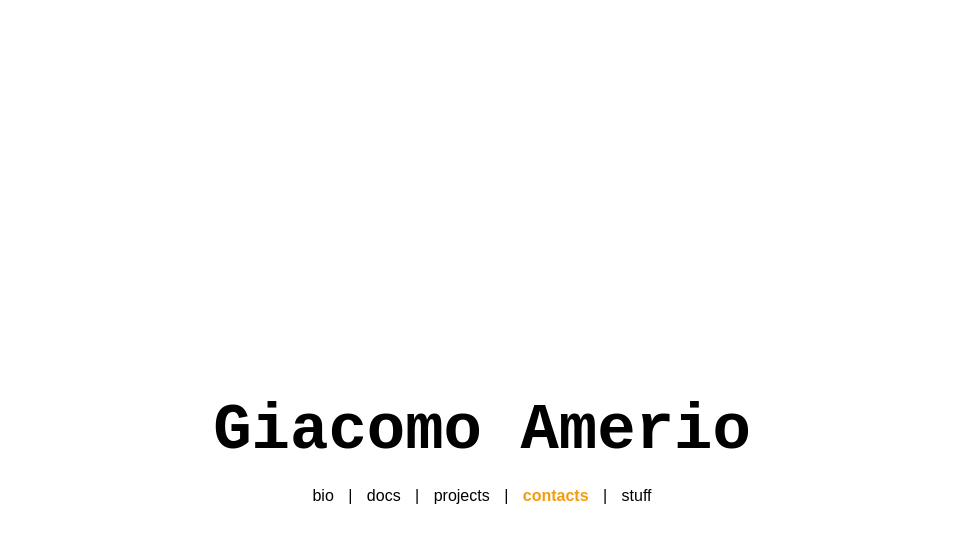
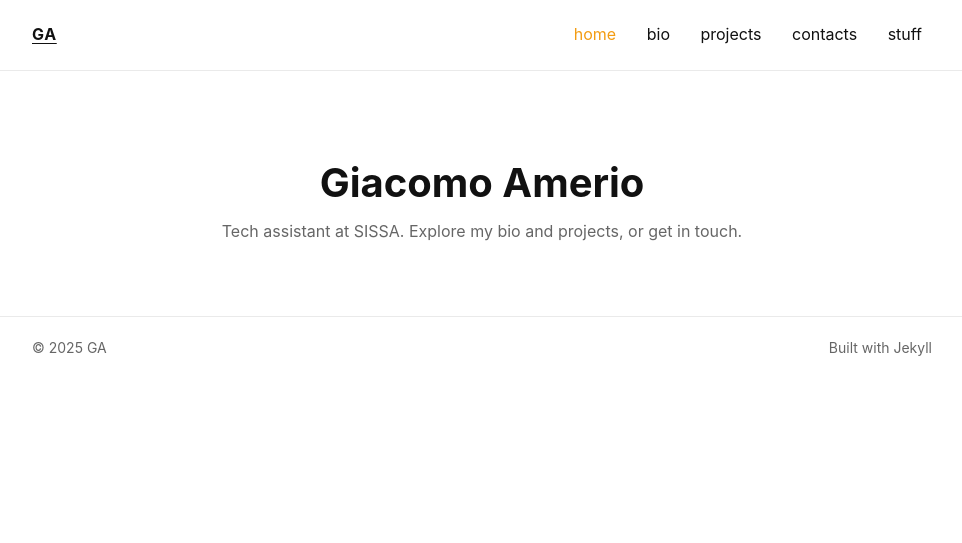
Before and after one commit to Giaco-am/Giaco-am.github.io, a Jekyll site: the page built from index.md, in a window 1280 px wide. Shown: the top 543 px of the page, without its empty margins (158-1120 px from the left). Built offline with Jekyll 4.4.1, drawn with Linux system fonts in a browser that asks for light colours.

Commit message:
overall improv

```diff
--- a/_layouts/default.html
+++ b/_layouts/default.html
@@ -7,6 +7,26 @@
   <link rel="stylesheet" href="{{ '/assets/css/styles.css' | relative_url }}">
 </head>
 <body>
-  {{ content }}
+  <nav class="site-nav">
+    <div class="container">
+      <a class="brand" href="{{ '/' | relative_url }}">GA</a>
+      <div class="nav-links">
+        <a href="{{ '/' | relative_url }}"{% if page.url == '/' %} class="active"{% endif %}>home</a>
+        <a href="{{ '/bio/' | relative_url }}"{% if page.url == '/bio/' %} class="active"{% endif %}>bio</a>
+        <a href="{{ '/projects/' | relative_url }}"{% if page.url == '/projects/' %} class="active"{% endif %}>projects</a>
+        <a href="{{ '/contact/' | relative_url }}"{% if page.url == '/contact/' %} class="active"{% endif %}>contacts</a>
+        <a href="{{ '/stuff/' | relative_url }}"{% if page.url == '/stuff/' %} class="active"{% endif %}>stuff</a>
+      </div>
+    </div>
+  </nav>
+  <main class="container">
+    {{ content }}
+  </main>
+  <footer class="site-footer">
+    <div class="container">
+      <span>© {{ site.time | date: '%Y' }} GA</span>
+      <span class="muted">Built with Jekyll</span>
+    </div>
+  </footer>
 </body>
 </html>
--- /dev/null
+++ b/assets/css/styles.css
@@ -0,0 +1,112 @@
+:root {
+  --bg: #ffffff;
+  --text: #111111;
+  --muted: #666666;
+  --accent: #f39c12;
+  --border: #eaeaea;
+}
+
+* {
+  box-sizing: border-box;
+}
+
+html, body {
+  height: 100%;
+}
+
+body {
+  margin: 0;
+  color: var(--text);
+  background: var(--bg);
+  line-height: 1.6;
+  -webkit-font-smoothing: antialiased;
+  -moz-osx-font-smoothing: grayscale;
+  font-family: -apple-system, BlinkMacSystemFont, "Segoe UI", Roboto, "Helvetica Neue", Arial, "Apple Color Emoji", "Segoe UI Emoji", "Segoe UI Symbol", sans-serif;
+}
+
+.container {
+  width: min(900px, 92%);
+  margin: 0 auto;
+}
+
+.site-nav {
+  position: sticky;
+  top: 0;
+  z-index: 10;
+  background: var(--bg);
+  border-bottom: 1px solid var(--border);
+}
+
+.site-nav .container {
+  display: flex;
+  align-items: center;
+  justify-content: space-between;
+  padding: 14px 0;
+}
+
+.brand {
+  font-weight: 700;
+  letter-spacing: 0.04em;
+  text-transform: uppercase;
+}
+
+.nav-links a {
+  display: inline-block;
+  padding: 8px 10px;
+  margin-left: 6px;
+  border-radius: 6px;
+  text-decoration: none;
+  color: var(--text);
+  transition: color .15s ease, background-color .15s ease;
+}
+
+.nav-links a:hover,
+.nav-links a.active {
+  color: var(--accent);
+}
+
+main.container {
+  padding: 32px 0 48px;
+}
+
+h1, h2, h3 {
+  line-height: 1.2;
+}
+
+h1 { font-size: clamp(28px, 4vw, 40px); margin: 0 0 12px; }
+h2 { font-size: clamp(22px, 3vw, 28px); margin: 24px 0 8px; }
+h3 { font-size: clamp(18px, 2.5vw, 22px); margin: 20px 0 8px; }
+
+p { margin: 0 0 12px; color: var(--text); }
+
+a { color: var(--text); text-underline-offset: 3px; }
+a:hover { color: var(--accent); }
+
+ul { padding-left: 18px; }
+li { margin: 6px 0; }
+
+.hero {
+  text-align: center;
+  padding: 56px 0 24px;
+}
+
+.hero p {
+  color: var(--muted);
+  max-width: 640px;
+  margin: 0 auto;
+}
+
+.site-footer {
+  border-top: 1px solid var(--border);
+  color: var(--muted);
+  font-size: 14px;
+}
+
+.site-footer .container {
+  display: flex;
+  align-items: center;
+  justify-content: space-between;
+  padding: 20px 0;
+}
+
+.muted { color: var(--muted); }
--- a/index.md
+++ b/index.md
@@ -3,51 +3,7 @@ layout: default
 title: Giacomo Amerio
 ---
 
-<style>
-  body {
-    font-family: 'Arial', sans-serif;
-    display: flex;
-    flex-direction: column;
-    justify-content: center;
-    align-items: center;
-    height: 100vh;
-    margin: 0;
-    background-color: white;
-  }
-
-  .logo {
-    font-size: 64px;
-    font-weight: bold;
-    font-family: 'Courier New', Courier, monospace;
-    margin-bottom: 20px;
-  }
-
-  .menu {
-    font-size: 16px;
-  }
-
-  .menu a {
-    margin: 0 10px;
-    text-decoration: none;
-    color: black;
-    font-family: 'Arial', sans-serif;
-  }
-
-  .menu a:hover {
-    color: #f39c12; /* Yellow hover effect */
-  }
-
-  .menu a.important {
-    color: #f39c12; /* Highlight for important link */
-    font-weight: bold;
-  }
-</style>
-
-<div class="logo">Giacomo Amerio</div>
-<div class="menu">
-  <a href="/bio/">bio</a> |
-  <a href="/docs/">docs</a> |
-  <a href="/projects/">projects</a> |
-  <a href="/contact/" class="important">contacts</a> |
-  <a href="/stuff/">stuff</a>
-</div>
+<section class="hero">
+  <h1>Giacomo Amerio</h1>
+  <p class="muted">Tech assistant at SISSA. Explore my bio and projects, or get in touch.</p>
+</section>
```
Also changed, not shown: docs.md (deleted, +0 -30 lines), projects.md (+13 -2 lines), stuff.md (+2 -19 lines), 2 other files.
